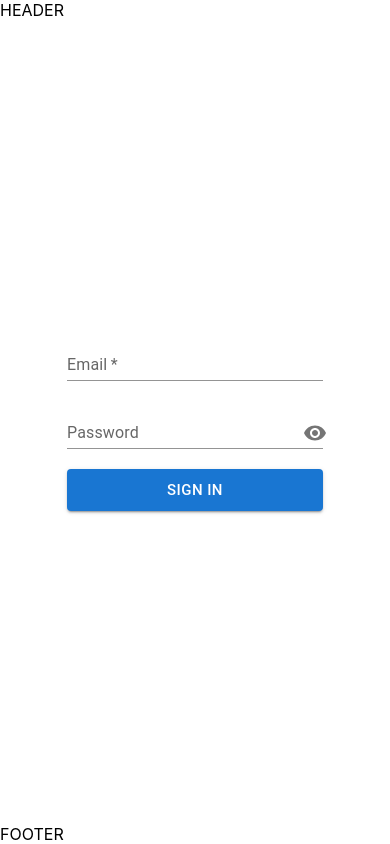
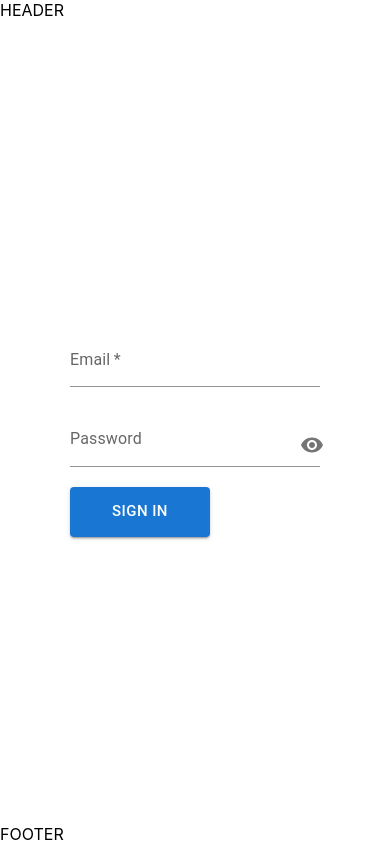
Before and after one commit to AlexanderVolkovIPZ/SkillUpProject, a React (Create React App) app in the folder frontend/: page /login in a window 390 px wide. Built offline with nearby package versions, Linux system fonts and the light colour scheme.

Commit message:
Changed appearance of login page

```diff
--- a/frontend/src/components/loginForm/LoginForm.jsx
+++ b/frontend/src/components/loginForm/LoginForm.jsx
@@ -1,4 +1,4 @@
-import React, { useContext, useState } from "react";
+import React, { useContext, useEffect, useState } from "react";
 import { useNavigate } from "react-router-dom";
 import { useForm } from "react-hook-form";
 
@@ -45,7 +45,7 @@ export default function LoginForm () {
     }
   };
 
-  return <form action="" className={s.form} onSubmit={handleSubmit(onSubmit)}>
+  return <form action="" className={s.formLogin} onSubmit={handleSubmit(onSubmit)}>
     <TextField
       id="username"
       label="Email"
--- a/frontend/src/components/loginForm/LoginForm.module.css
+++ b/frontend/src/components/loginForm/LoginForm.module.css
@@ -1,12 +1,41 @@
-.form{
+.formLogin {
     display: flex;
     flex-direction: column;
-    justify-content: center;
-    row-gap: 20px;
-    max-width: 300px;
-    padding: 20px;
+    margin-top: 30px;
+    width: 300px;
+    row-gap: 30px;
+    font-size: 30px;
 }
 
-.error{
+.error {
     color: red;
 }
+
+.formLogin input {
+    font-size: 24px;
+}
+
+.formLogin button[type="submit"] {
+    width: 140px;
+    height: 50px;
+}
+
+@media screen and (max-width: 850px) {
+    .formLogin {
+        row-gap: 15px;
+        width: 250px;
+    }
+}
+
+@media screen and (max-width: 760px) {
+    .formLogin {
+        margin-top: 15px;
+    }
+}
+
+@media screen and (max-width: 700px) {
+    .formLogin {
+        row-gap: 20px;
+        margin-top: 20px;
+    }
+}
```
Also changed, not shown: frontend/public/images/man-with-pc.png (added), frontend/public/images/pngwing.png (added).
